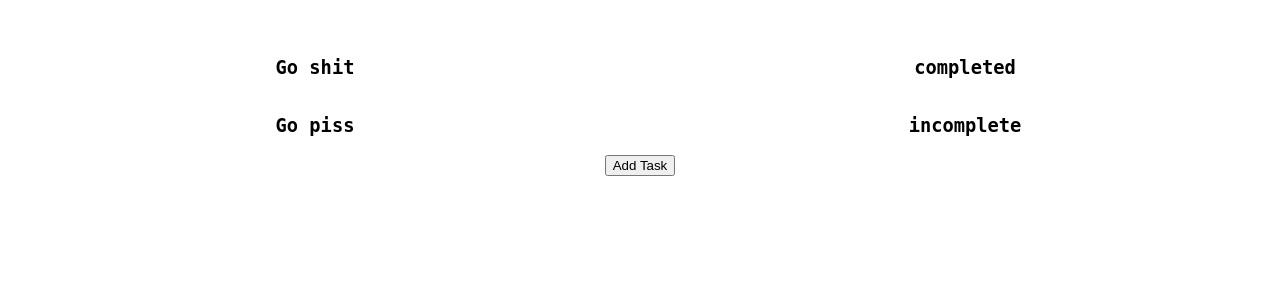
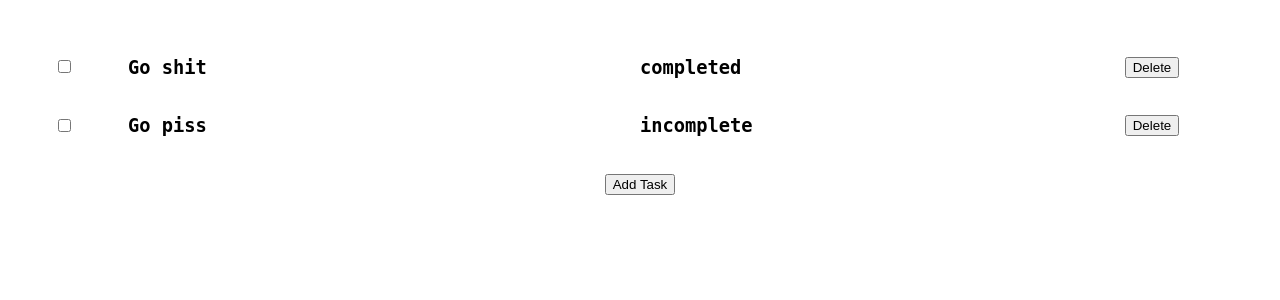
Before and after one commit to notjedi/react-fun, a React (Create React App) app in the folder todo-app/: page / in a window 1280 px wide. Shown: the top 300 px of the page. Built offline with nearby package versions, Linux system fonts and the light colour scheme; the HTML template or start-up script is replaced by a standard one.

Commit message:
align todo items properly

```diff
--- a/todo-app/src/App.js
+++ b/todo-app/src/App.js
@@ -13,6 +13,7 @@ function App() {
 			<br />
 			<TodoList />
 			<Popup popupOpen={popupOpen} setPopupOpen={setPopupOpen} />
+			<br />
 			<Button title="Add Task" onClick={() => setPopupOpen(!popupOpen)} />
 		</div>
 	);
--- a/todo-app/src/components/TodoItem.css
+++ b/todo-app/src/components/TodoItem.css
@@ -1,11 +1,8 @@
 .flex-container {
-    display: flex;
+  display: inline-flex;
+  width: 100%;
 }
 
 .flex-child {
-    flex: 1;
+  align-self: center;
 }
-
-.flex-child:first-child {
-    margin-right: 20px;
-}
--- a/todo-app/src/components/TodoItem.js
+++ b/todo-app/src/components/TodoItem.js
@@ -4,13 +4,26 @@ import "./TodoItem.css";
 class TodoItem extends Component {
 	render() {
 		const item = this.props.itemData;
+
 		return (
 			<div className="flex-container" key={item.id}>
-				<div className="flex-child">
+				<div className="flex-child" style={{ width: "10%" }}>
+					<input type="checkbox" />
+				</div>
+				<div
+					className="flex-child"
+					style={{ width: "40%", textAlign: "start" }}
+				>
 					<h3> {item.title} </h3>
 				</div>
-				<div className="flex-child">
+				<div
+					className="flex-child"
+					style={{ width: "30%", textAlign: "start" }}
+				>
 					<h3> {item.status} </h3>
+				</div>
+				<div className="flex-child" style={{ width: "20%" }}>
+					<button type="button">Delete</button>
 				</div>
 			</div>
 		);
--- a/todo-app/src/components/TodoList.js
+++ b/todo-app/src/components/TodoList.js
@@ -21,9 +21,14 @@ class TodoList extends Component {
 		return (
 			<div className="list">
 				{this.state.items && this.state.items.length > 0 ? (
-					this.state.items.map((item) => <TodoItem itemData={item} />)
+					this.state.items.map((item) => (
+						<>
+							<TodoItem itemData={item} />
+							<br />
+						</>
+					))
 				) : (
-					<h1> No items </h1>
+					<h1>No items</h1>
 				)}
 			</div>
 		);
```
